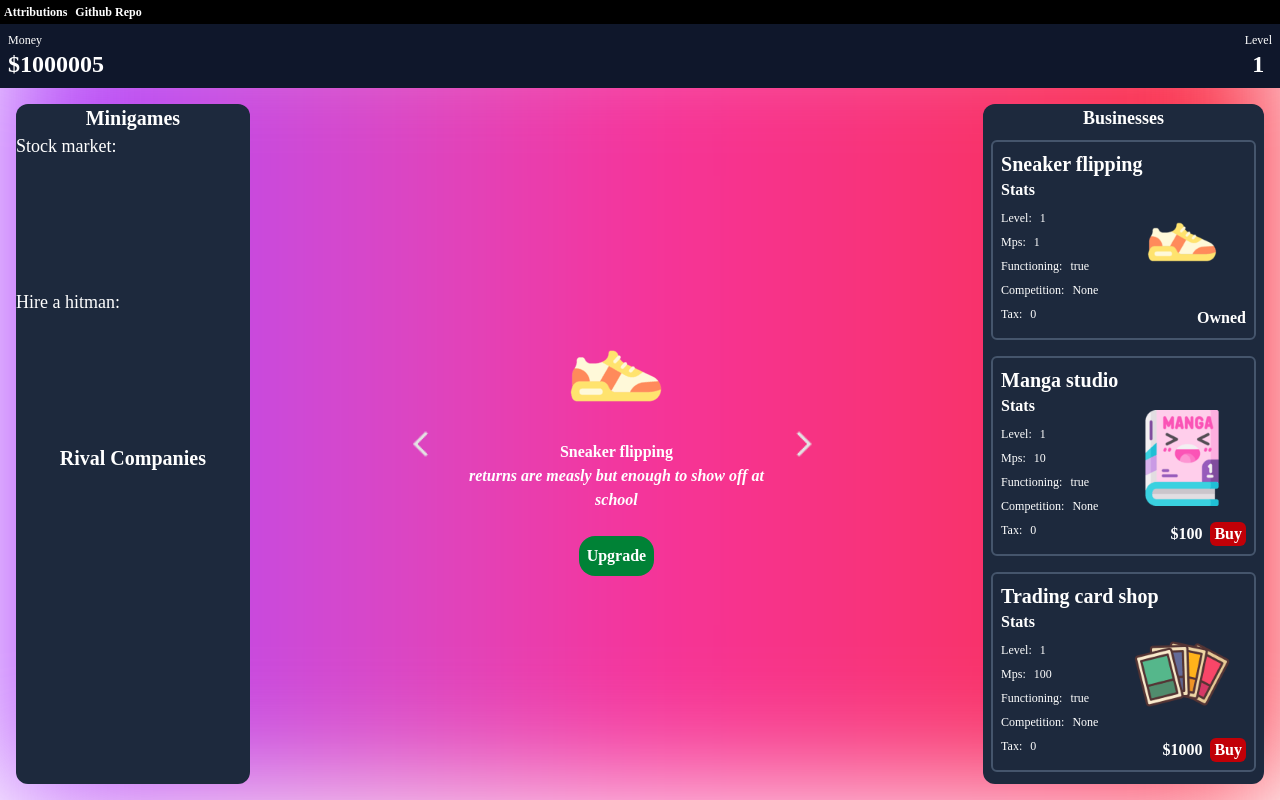
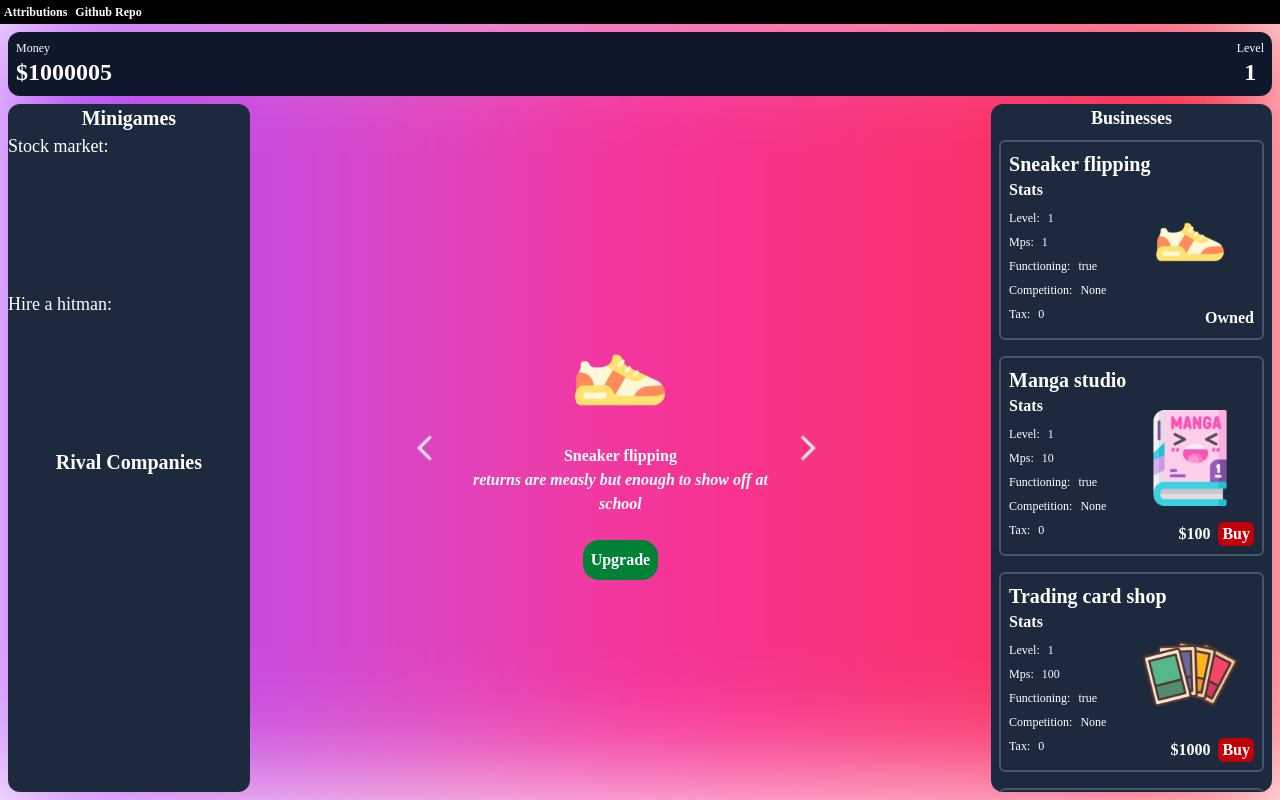
Before and after one commit to NaokiTM/tycoon, a React (Vite) app: page / in a window 1280 px wide. Built offline with nearby package versions, Linux system fonts and the light colour scheme; a web font is replaced by a local one.

Commit message:
rounding and padding onto top bar

```diff
--- a/src/components/Leftbar.jsx
+++ b/src/components/Leftbar.jsx
@@ -2,7 +2,7 @@ import React from 'react'
 
 const Leftbar = () => {
   return (
-    <div className='p-4 flex-2 h-full text-center '>
+    <div className='p-2 flex-2 h-full text-center '>
         <div className="h-full bg-slate-800 flex flex-col rounded-xl">
             <div className="flex flex-col flex-1 text-center text-xl" id="minigames">
                 <div>Minigames</div>
--- a/src/components/Rightbar.jsx
+++ b/src/components/Rightbar.jsx
@@ -6,7 +6,7 @@ const Rightbar = () => {
   const {businesses} = useContext(GameContext)
 
   return (
-    <div className='p-4 flex-2'>
+    <div className='p-2 flex-2'>
       <div className="flex flex-col bg-slate-800 rounded-xl h-full">
 
         <div className="text-center text-lg">Businesses</div>
--- a/src/components/Topbar.jsx
+++ b/src/components/Topbar.jsx
@@ -3,7 +3,7 @@ import React from 'react'
 const Topbar = (props) => {
 
   return (
-    <div id="status" class="flex bg-slate-900 p-2 justify-between">
+    <div id="status" class="flex bg-slate-900 p-2 justify-between mt-2 ml-2 mr-2 rounded-xl">
         {/* <!-- MONEY DISPLAY BIT --> */}
         <div id="moneybar" class="flex flex-col text-2xl">
             <div class="text-xs font-medium">Money</div>
```
